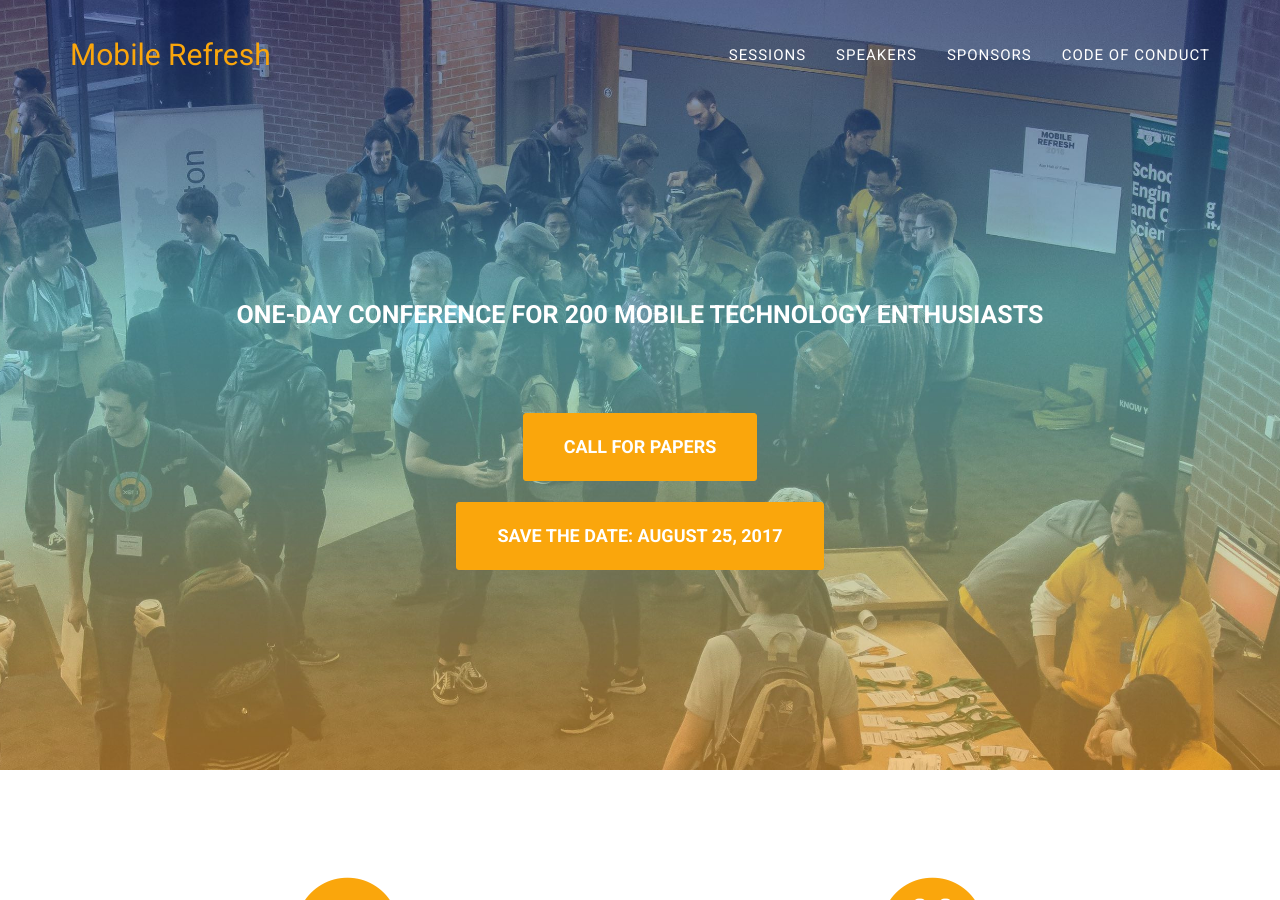
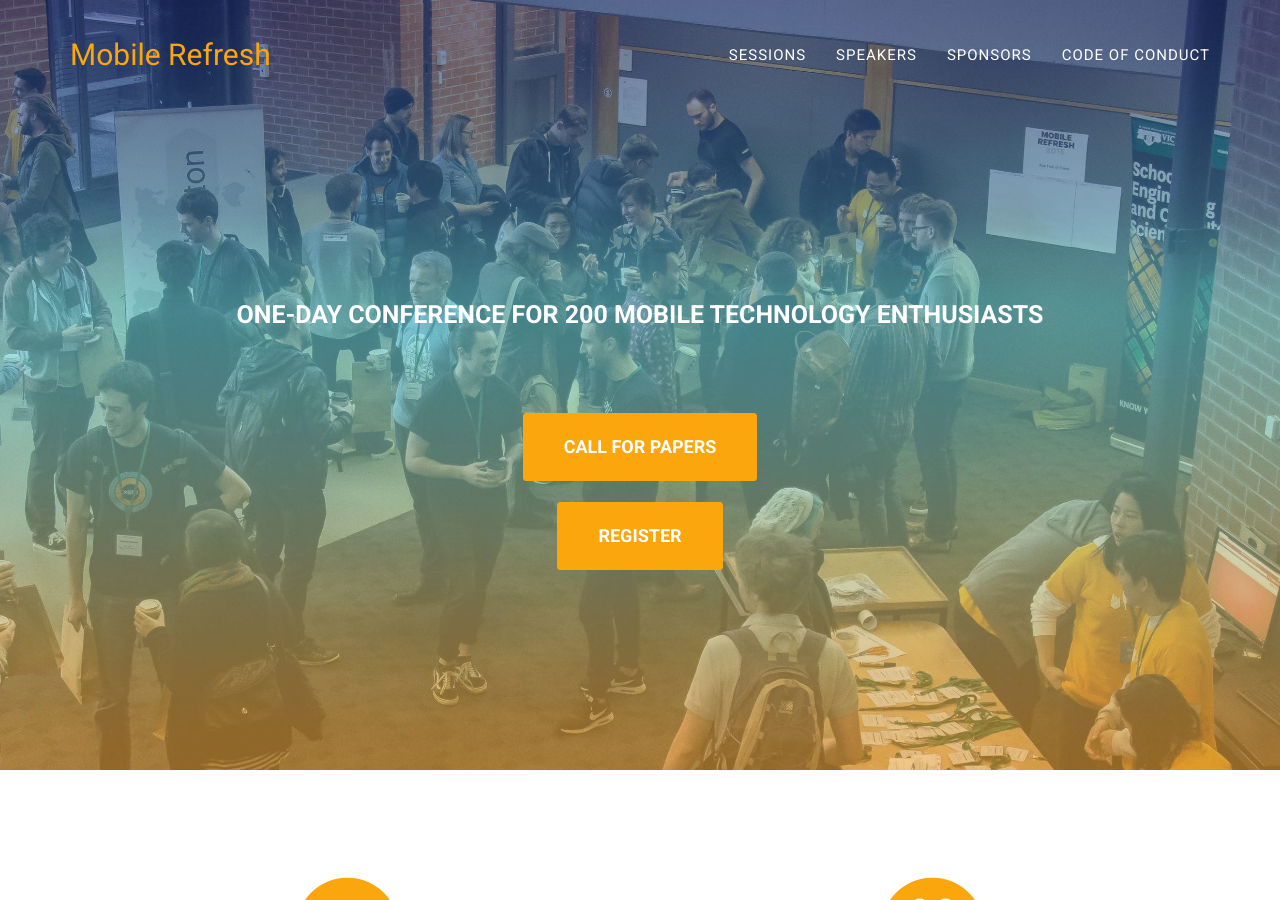
Before and after one commit to MostafaGazar/MostafaGazar.github.io, a Jekyll site: the page built from index.html, in a window 1280 px wide and 900 px high. Built offline with Jekyll 4.4.1, drawn with Linux system fonts in a browser that asks for light colours; some web fonts are replaced.

Commit message:
Add Register link

```diff
--- a/_includes/header.html
+++ b/_includes/header.html
@@ -53,7 +53,7 @@
                 <br/><br/>
                 <a href="https://docs.google.com/forms/d/e/1FAIpQLSftuUDYjl6kUVGuv162yKT5hOsLVR5lSc95Fg13eq1TjKxaqw/viewform" target="_blank" class="page-scroll btn btn-xl">Call for Papers</a>
                 <br/><br/>
-                <a href="https://www.google.com/calendar/render?action=TEMPLATE&text=Mobile+Refresh+2017&dates=20170825T074500/20170825T173000&ctz=Pacific/Auckland&details=Check+back+soon,+http://mrw.gdg.nz&location=Wellington,+New+Zealand&sf=true&output=xml" target="_blank" class="page-scroll btn btn-xl">Save the Date: August 25, 2017</a>
+                <a href="mobile-refresh-2017.lilregie.com" target="_blank" class="page-scroll btn btn-xl">Register</a>
                 <!-- a href="https://mobile-refresh-2017.lilregie.com/" target="_blank" class="page-scroll btn btn-xl">Register</a -->
                 <!-- <a href="http://on.gdg.nz/MRW2017" target="_blank" class="page-scroll btn btn-xl">Photos</a> -->
 
```
